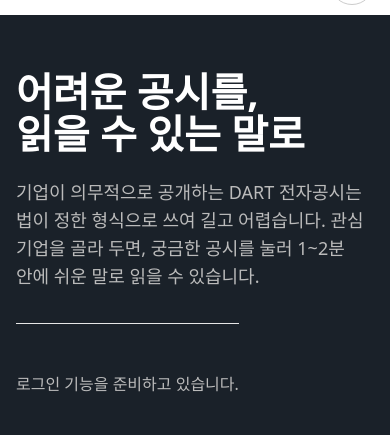
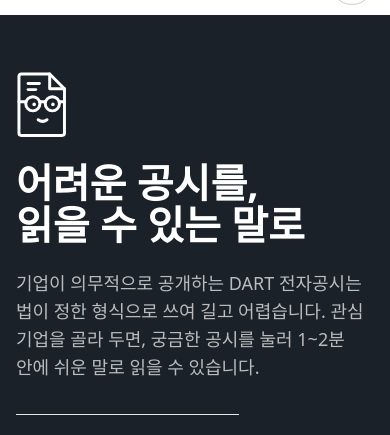
Before and after one commit to sonnyseokjun/DART-project, a Django app: page / in a window 390 px wide. Shown: the part 49-484 px from the top of the page. Run offline with Django 5.2, Linux system fonts and the light colour scheme; some libraries are stand-ins or nearby versions; some web fonts are replaced.

Commit message:
화면: 소개 화면 히어로 제목 위에 서비스 마크를 넣는다
PNG 을 그대로 쓰지 않고 같은 그림을 SVG 로 옮겼다. 둘 때문이다.

- 원본 PNG 는 216×211 인데 **실제 그림은 가운데 82×110px** 이다. 64px 로 줄여
  쓰면 괜찮지만 조금만 키워도 선이 뭉갠다.
- 원본은 **흰 바탕에 검은 선**이라 검정 히어로에 그대로 얹으면 보이지 않는다.
  흰 바탕을 지우고 선을 희게 바꾸면 그 파일은 밝은 화면에서 못 쓴다.
  `currentColor` 를 쓰면 한 벌로 양쪽에 선다.

**좌표는 눈대중이 아니라 원본 픽셀을 재서 넣었다.** 선 굵기 5, 테두리 x 2~79 ·
y 2~106, 접힌 귀퉁이 (54,2)-(54,27)-(79,27), 렌즈 반지름 12 · 중심 간격 33,
안경다리와 코다리 y=49. 래스터로 되돌려 원본과 겹쳐 보면 86% 가 겹치고 남는 것은
1px 가장자리뿐이다(원본은 안티에일리어싱, 재현은 각진 경계).

동공이 렌즈 중심보다 조금 오른쪽 아래에 있는 것은 원본 그대로다 — 이 치우침이
마크의 표정을 만든다. 가운데로 옮기지 말 것.

Co-Authored-By: Claude Opus 5 <noreply@anthropic.com>

```diff
--- a/disclosures/static/disclosures/css/style.css
+++ b/disclosures/static/disclosures/css/style.css
@@ -853,6 +853,17 @@ textarea {
   align-items: center;
 }
 
+/* 서비스 마크. 제목 바로 위에 서므로 제목의 왼쪽 선에 맞춰 둔다.
+   검정 띠의 기본 글자색은 --on-dark-soft(흐린 회색)라 마크만 흰색으로 올린다 —
+   마크는 읽는 글이 아니라 표식이어서 본문과 같은 밝기로 두면 묻힌다. */
+.hero-logo {
+  display: block;
+  width: 64px;
+  height: auto;
+  margin-bottom: var(--s-lg);
+  color: var(--on-dark);
+}
+
 .hero-title {
   font-size: 64px;
   line-height: 1.05;
@@ -2005,6 +2016,10 @@ a.filing-company:active {
 
   .hero-title {
     font-size: 40px;
+  }
+
+  .hero-logo {
+    width: 52px;
   }
 
   .display-lg,
--- /dev/null
+++ b/disclosures/templates/disclosures/_logo.html
@@ -0,0 +1,41 @@
+{% comment %}
+서비스 마크 — 안경 쓴 공시 문서.
+
+**PNG 이 아니라 SVG 인 이유가 둘이다.**
+
+1. 원본 PNG 는 216×211 인데 **실제 그림은 가운데 82×110px** 이고 나머지는 흰 여백이다.
+   히어로에서 64px 로 줄여 쓰면 괜찮지만 조금만 키워도 선이 뭉갠다.
+2. 원본은 **흰 바탕에 검은 선**이다. 히어로는 검정 띠라 그대로 얹으면 보이지 않고,
+   흰 바탕을 지우고 선을 희게 바꾸면 그 파일은 밝은 화면에서 못 쓴다.
+   `currentColor` 를 쓰면 한 벌로 검정 띠와 흰 바탕 양쪽에 선다.
+
+좌표는 눈대중이 아니라 **원본 PNG 의 픽셀을 재서 넣었다** — 선 굵기 5, 테두리 왼쪽 x=2 ·
+오른쪽 x=79 · 위 y=2 · 아래 y=106, 접힌 귀퉁이 (54,2)-(54,27)-(79,27), 렌즈 반지름 12 ·
+중심 (25.5, 52.5) 와 (58.5, 52.5), 안경다리와 코다리 y=49.
+
+동공이 렌즈 중심보다 조금 오른쪽 아래에 있는 것은 **실수가 아니라 원본 그대로**다.
+이 치우침이 이 마크의 표정을 만든다 — 가운데로 옮기지 말 것.
+
+머리말의 글자 로고(`.brand`)와 함께 쓰므로 이 그림에는 이름을 붙이지 않는다 —
+낭독기가 "공시 쉽게 보기"를 두 번 읽게 된다.
+{% endcomment %}
+<svg class="{{ logo_class|default:'logo' }}" viewBox="-3 -3 88 114"
+     aria-hidden="true" focusable="false"
+     fill="none" stroke="currentColor" stroke-width="5"
+     stroke-linecap="round" stroke-linejoin="round">
+  {% comment %} 문서 테두리. 오른쪽 위가 접혀 있어 V27 에서 시작점으로 닫히며 사선이 된다. {% endcomment %}
+  <path d="M54 2 H6 a4 4 0 0 0 -4 4 V102 a4 4 0 0 0 4 4 H75 a4 4 0 0 0 4 -4 V27 Z"/>
+  {% comment %} 접힌 귀퉁이의 안쪽 두 선. {% endcomment %}
+  <path d="M54 2 V27 H79"/>
+  <path d="M17.5 18 H36.5"/>
+  <path d="M17.5 28.5 H30.5"/>
+  {% comment %} 안경 — 렌즈 둘, 코다리, 양쪽 다리가 문서 테두리까지 닿는다. {% endcomment %}
+  <circle cx="25.5" cy="52.5" r="12"/>
+  <circle cx="58.5" cy="52.5" r="12"/>
+  <path d="M37 49 H47"/>
+  <path d="M2 49 H14"/>
+  <path d="M70 49 H79"/>
+  <circle cx="27.75" cy="53.5" r="3" fill="currentColor" stroke="none"/>
+  <circle cx="59.5" cy="53.5" r="3" fill="currentColor" stroke="none"/>
+  <path d="M34.5 79.5 Q42 85 49.5 79.5"/>
+</svg>
--- a/disclosures/templates/disclosures/landing.html
+++ b/disclosures/templates/disclosures/landing.html
@@ -18,6 +18,7 @@
   <section class="band band-dark hero on-dark" id="start">
     <div class="wrap">
       <div>
+        {% include 'disclosures/_logo.html' with logo_class='hero-logo' %}
         <h1 class="hero-title">어려운 공시를,<br>읽을 수 있는 말로</h1>
         <p class="hero-lead">
           기업이 의무적으로 공개하는 DART 전자공시는 법이 정한 형식으로 쓰여 길고 어렵습니다.
```
